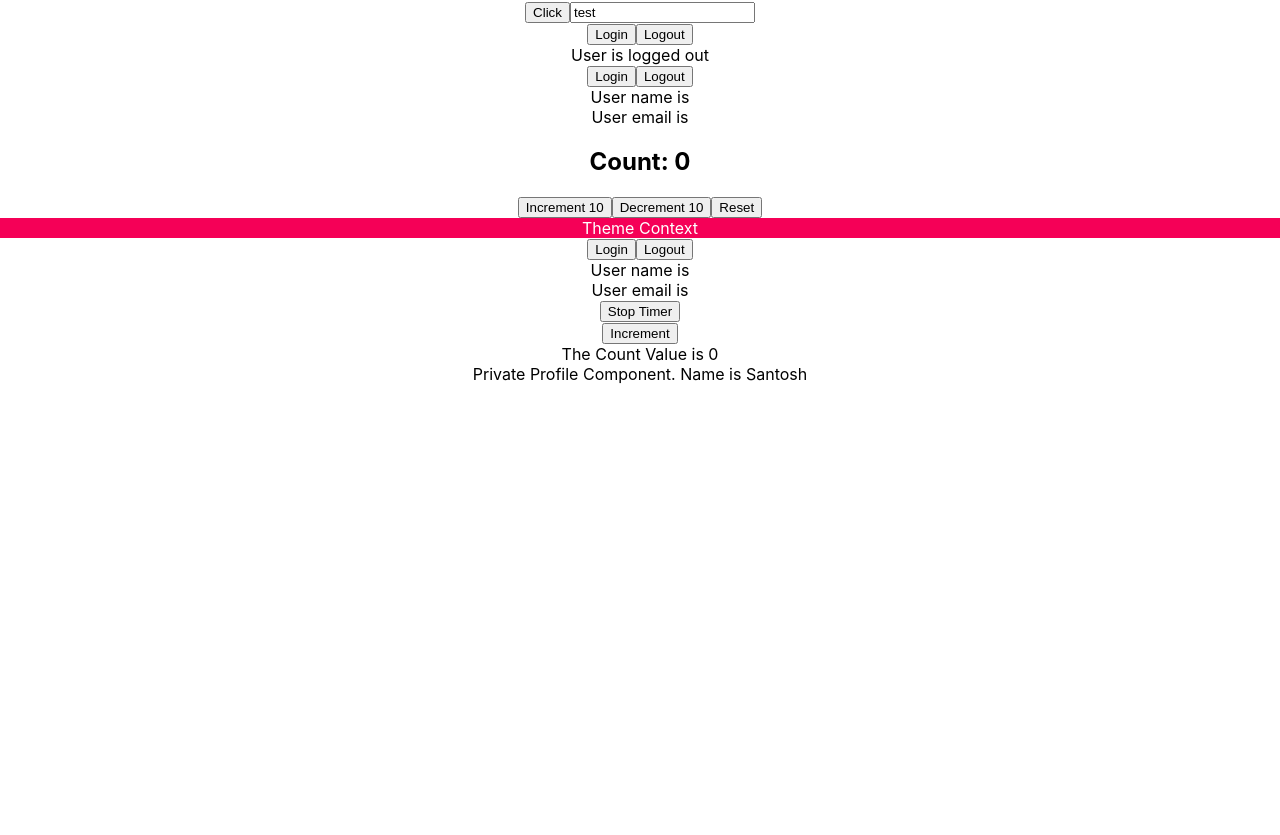
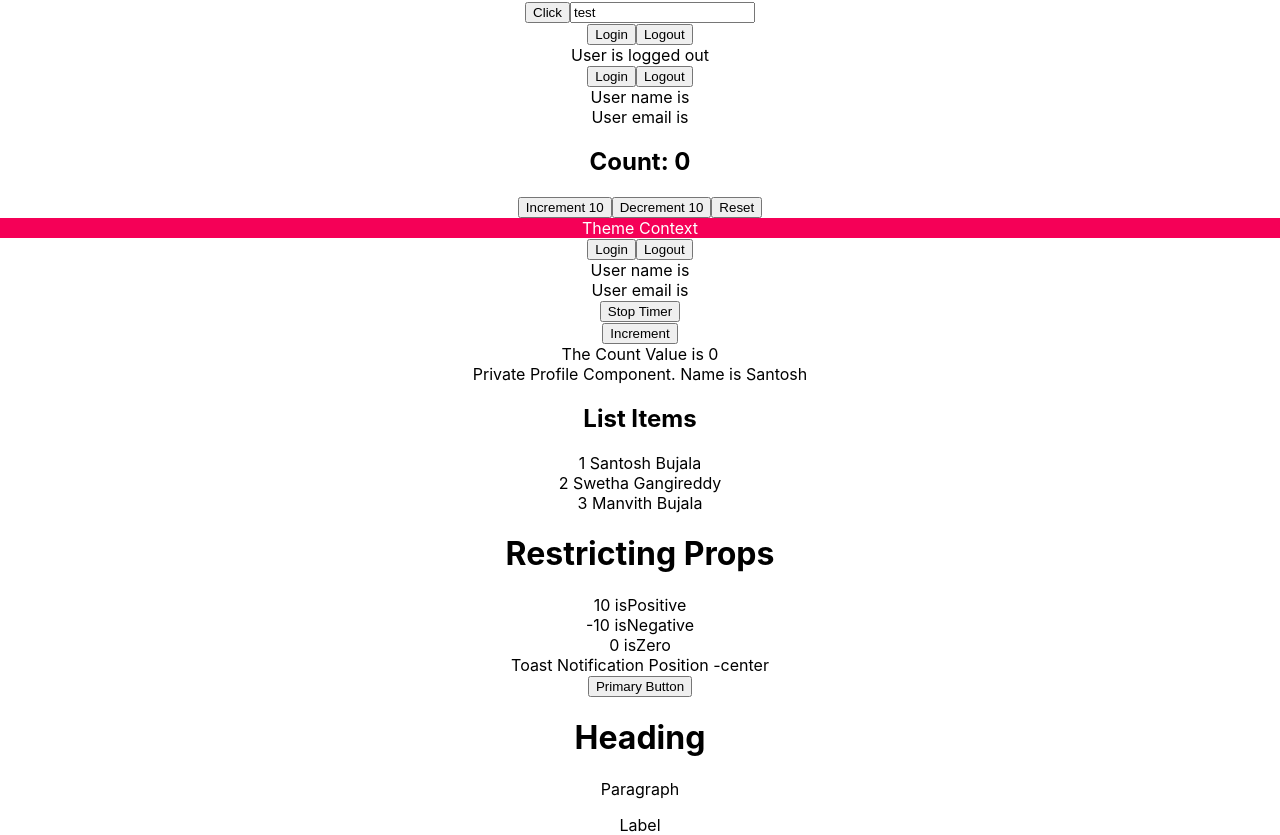
Before and after one commit to SantoshReddyBujala/React_Projects, a React (Create React App) app in the folder react-typescript/: page / in a window 1280 px wide. Shown: the part 508-1343 px from the top of the page. Before the commit the page ends 892 px from the top, so only its background shows below. Built offline with nearby package versions, Linux system fonts and the light colour scheme.

Commit message:
React Web App completed

```diff
--- a/react-typescript/src/App.tsx
+++ b/react-typescript/src/App.tsx
@@ -17,6 +17,11 @@ import { MoutableRef } from "./components/ref/MoutableRef";
 import { CounterClass } from "./components/class/CounterClass";
 import { Private } from "./components/auth/Private";
 import { Profile } from "./components/auth/Profile";
+import { List } from "./components/generics/List";
+import { RamdomNumber } from "./components/restriction/RamdomNumber";
+import { Toast } from "./components/templateliterals/Toast";
+import { CustomButton } from "./components/html/Button";
+import { Text } from "./components/pholymorpic/Text";
 
 
 function App() {
@@ -43,13 +48,17 @@ function App() {
       <Greet name="Santosh Reddy Bujala" version={18} isLogedin={true} />
       <Person name={personName} />
       <PersonsList names={nameList} />
-      <Status status="success"/>
+      <Status status="success" />
       <Heading>Heading Text</Heading>
       <Oscar>
         <Heading>Inner Components</Heading>
       </Oscar>
-      <Button handleClick={(event,id)=>{console.log('Button clicked', event, id)}}/>
-      <Input value="test" handleChange={(event)=>console.log(event)}/>
+      <Button
+        handleClick={(event, id) => {
+          console.log("Button clicked", event, id);
+        }}
+      />
+      <Input value="test" handleChange={(event) => console.log(event)} />
       <LogedIn />
       <User />
       <Counter />
@@ -61,7 +70,41 @@ function App() {
       </UserContextProvider>
       <MoutableRef />
       <CounterClass message="The Count Value is" />
-      <Private isLogedin={true} component={Profile}/>
+      <Private isLogedin={true} component={Profile} />
+      {/* <List
+        items={["Santosh", "Swetha", "Manvith"]}
+        onClick={(item) => console.log(item)}
+      />
+      <List items={[1, 2, 3]} onClick={(item) => console.log(item)} /> */}
+      <List
+        items={[
+          {
+            id: 1,
+            first: "Santosh",
+            last: "Bujala",
+          },
+          {
+            id: 2,
+            first: "Swetha",
+            last: "Gangireddy",
+          },
+          {
+            id: 3,
+            first: "Manvith",
+            last: "Bujala",
+          },
+        ]}
+        onClick={(item) => console.log(item)}
+      ></List>
+      <h1>Restricting Props</h1>
+      <RamdomNumber value={10} isPositive></RamdomNumber>
+      <RamdomNumber value={-10} isNegative></RamdomNumber>
+      <RamdomNumber value={0} isZero></RamdomNumber>
+      <Toast position="center"></Toast>
+      <CustomButton variant='primary' onClick={()=>console.log('Clicked')}>Primary Button</CustomButton>
+      <Text as='h1' size='lg'>Heading</Text>
+      <Text as='p' size='md'>Paragraph</Text>
+      <Text as='label' htmlFor="someId" size='sm' color="secondary">Label</Text>
     </div>
   );
 }
--- /dev/null
+++ b/react-typescript/src/components/generics/List.tsx
@@ -0,0 +1,18 @@
+type ListProps<T> = {
+  items: T[];
+  onClick: (value: T) => void;
+};
+export const List = <T extends {id: number, first:string, last:string}>({ items, onClick }: ListProps<T>) => {
+  return (
+    <div>
+      <h2>List Items</h2>
+      {items.map((item, index) => {
+        return (
+          <div key={index} onClick={() => onClick(item)}>
+            {item.id} {item.first} {item.last}
+          </div>
+        );
+      })}
+    </div>
+  );
+};
--- /dev/null
+++ b/react-typescript/src/components/html/Button.tsx
@@ -0,0 +1,13 @@
+import React from "react";
+
+type ButtonProps = {
+  variant: "primary" | "secondary";
+  children: string;
+} & Omit<React.ComponentProps<"button">, "children">;
+export const CustomButton = ({ variant, children, ...rest }: ButtonProps) => {
+  return (
+    <button className={`class-with-${variant}`} {...rest}>
+      {children}
+    </button>
+  );
+};
--- /dev/null
+++ b/react-typescript/src/components/html/Input.tsx
@@ -0,0 +1,4 @@
+type InputProps = React.ComponentProps<"input">;
+export const Input = (props: InputProps) => {
+  return <input {...props} />;
+};
--- /dev/null
+++ b/react-typescript/src/components/pholymorpic/Text.tsx
@@ -0,0 +1,21 @@
+type TextOwnProps<E extends React.ElementType> = {
+  size?: "sm" | "md" | "lg";
+  color?: "primary" | "secondary";
+  children: React.ReactNode;
+  as?: E;
+};
+
+type TextProps<E extends React.ElementType> = TextOwnProps<E> &
+  Omit<React.ComponentProps<E>, keyof TextOwnProps<E>>;
+
+export const Text = <E extends React.ElementType = "div">({
+  size,
+  color,
+  children,
+  as,
+}: TextProps<E>) => {
+  const Component = as || "div";
+  return (
+    <Component className={`class-with-${size}-${color}`}>{children}</Component>
+  );
+};
--- /dev/null
+++ b/react-typescript/src/components/restriction/RamdomNumber.tsx
@@ -0,0 +1,37 @@
+type RamdomNumberType = {
+  value: number;
+};
+
+type PostiveNumber = RamdomNumberType & {
+  isPositive?: boolean;
+  isNegative?: never;
+  isZero?: never;
+};
+
+type NegativeNumber = RamdomNumberType & {
+  isNegative: boolean;
+  isPositive?: never;
+  isZero?: never;
+};
+
+type Zero = RamdomNumberType & {
+  isZero: boolean;
+  isNegative?: never;
+  isPositive?: never;
+};
+
+type RamdomNumberProps = Zero | NegativeNumber | PostiveNumber;
+
+export const RamdomNumber = ({
+  value,
+  isPositive,
+  isNegative,
+  isZero,
+}: RamdomNumberProps) => {
+  return (
+    <div>
+      {value} {isPositive && "isPositive"} {isNegative && "isNegative"}{" "}
+      {isZero && "isZero"}
+    </div>
+  );
+};
--- /dev/null
+++ b/react-typescript/src/components/templateliterals/Toast.tsx
@@ -0,0 +1,9 @@
+type HorizontalPosition = "left" | "right" | "center";
+type VerticalPosition = "top" | "left" | "center";
+
+type ToastProps = {
+  position: | Exclude<`${HorizontalPosition}-${VerticalPosition}`, 'center-center'> | 'center'
+};
+export const Toast = ({ position }: ToastProps) => {
+  return <div>Toast Notification Position -{position}</div>;
+};
```
Also changed, not shown: react-typescript/src/components/html/CustomComponent.tsx (added, +12 -0 lines).
